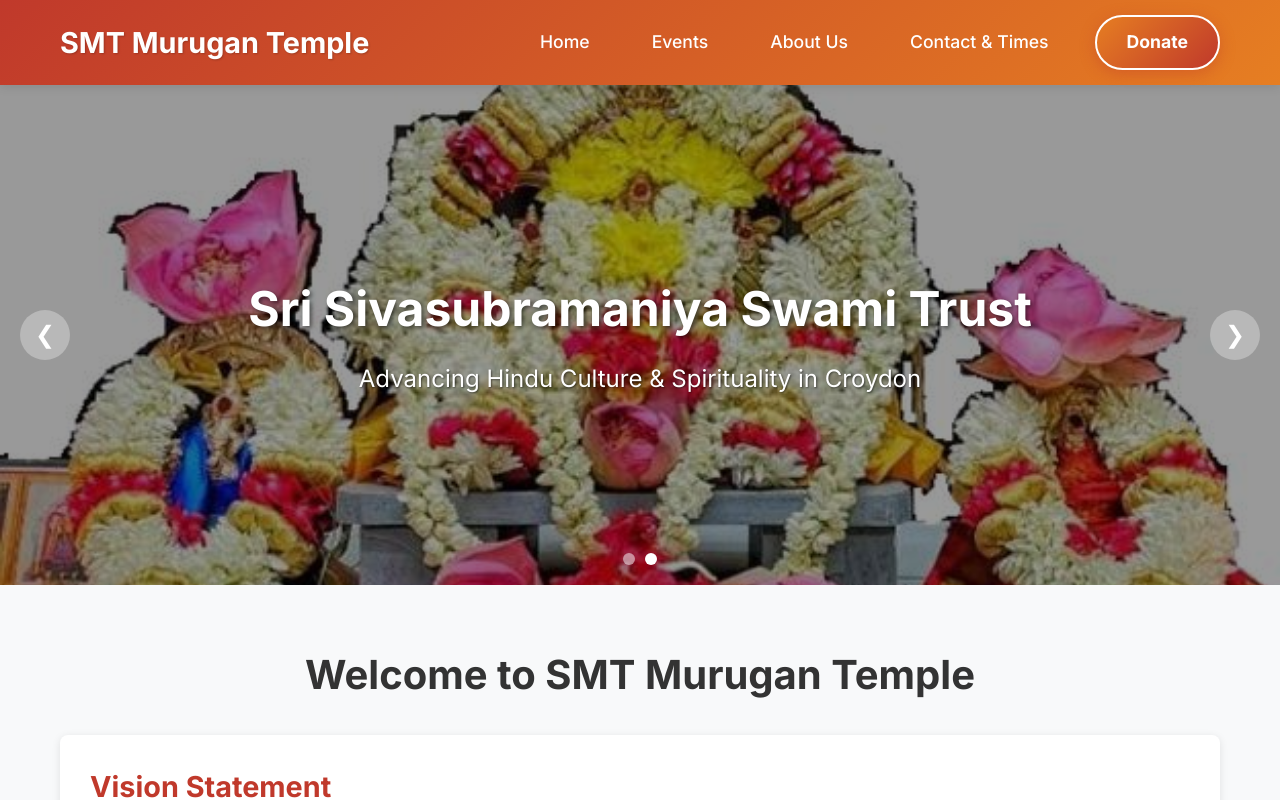
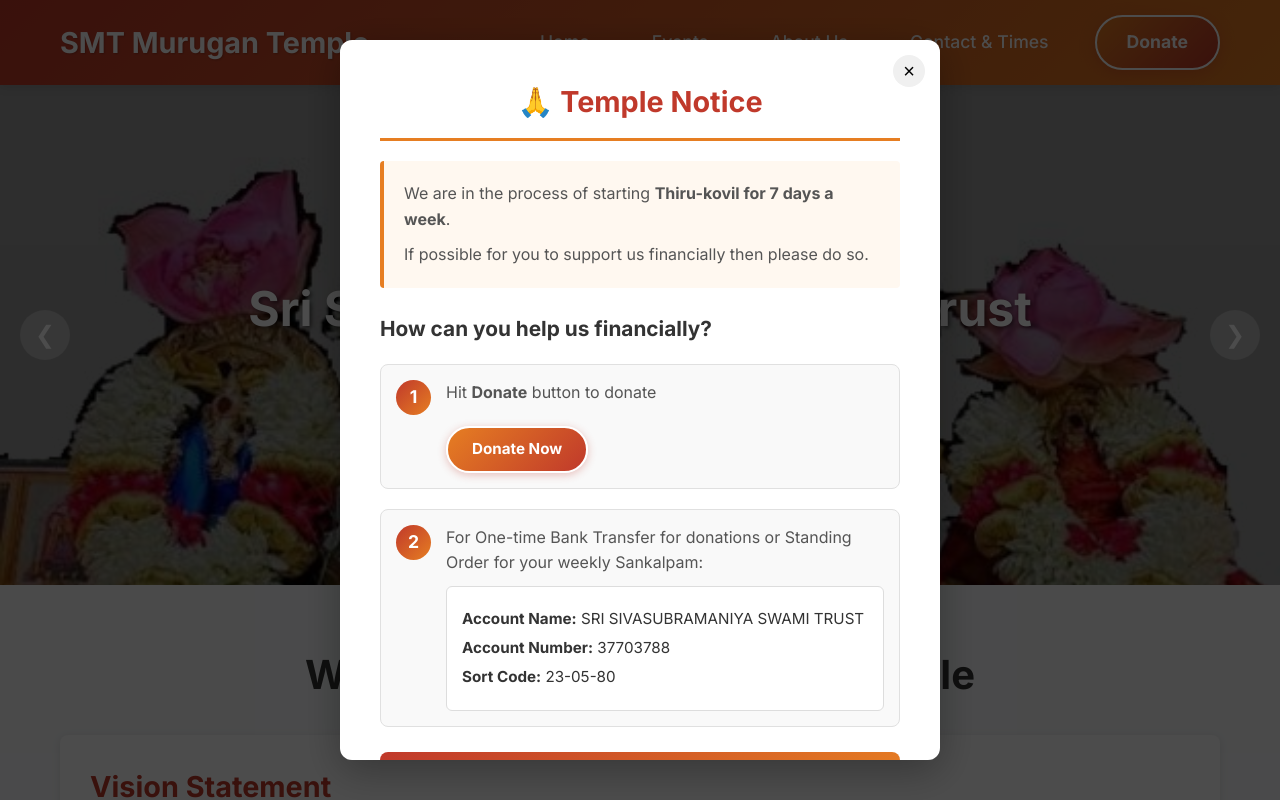
Before and after one commit to DILIGENTWORKS/smt-web, a React (Vite) app: page / in a window 1280 px wide. Shown: the top 800 px of the page. Built offline with nearby package versions, Linux system fonts and the light colour scheme.

Commit message:
show temple notice

```diff
--- a/src/App.jsx
+++ b/src/App.jsx
@@ -1,6 +1,7 @@
 import { BrowserRouter as Router, Routes, Route } from 'react-router-dom';
 import Navbar from './components/Navbar';
 import Footer from './components/Footer';
+import TempleNotice from './components/TempleNotice';
 import Home from './pages/Home';
 import Events from './pages/Events';
 import About from './pages/About';
@@ -11,6 +12,7 @@
   return (
     <Router basename="/">
       <div className="app">
+        <TempleNotice />
         <Navbar />
         <main className="main-content">
           <Routes>
--- /dev/null
+++ b/src/components/TempleNotice.css
@@ -0,0 +1,207 @@
+.temple-notice-overlay {
+  position: fixed;
+  top: 0;
+  left: 0;
+  right: 0;
+  bottom: 0;
+  background: rgba(0, 0, 0, 0.7);
+  display: flex;
+  justify-content: center;
+  align-items: center;
+  z-index: 9999;
+  padding: 20px;
+}
+
+.temple-notice-modal {
+  background: white;
+  border-radius: 12px;
+  max-width: 600px;
+  width: 100%;
+  max-height: 90vh;
+  overflow-y: auto;
+  position: relative;
+  box-shadow: 0 10px 40px rgba(0, 0, 0, 0.3);
+  animation: slideIn 0.3s ease-out;
+}
+
+@keyframes slideIn {
+  from {
+    opacity: 0;
+    transform: translateY(-20px);
+  }
+  to {
+    opacity: 1;
+    transform: translateY(0);
+  }
+}
+
+.notice-close {
+  position: absolute;
+  top: 15px;
+  right: 15px;
+  background: #f0f0f0;
+  border: none;
+  width: 32px;
+  height: 32px;
+  border-radius: 50%;
+  font-size: 20px;
+  cursor: pointer;
+  display: flex;
+  align-items: center;
+  justify-content: center;
+  transition: background 0.3s ease;
+  z-index: 10;
+}
+
+.notice-close:hover {
+  background: #e0e0e0;
+}
+
+.notice-content {
+  padding: 40px;
+}
+
+.notice-content h2 {
+  color: #c0392b;
+  font-size: 1.8rem;
+  margin-bottom: 20px;
+  text-align: center;
+  border-bottom: 3px solid #e67e22;
+  padding-bottom: 15px;
+}
+
+.notice-message {
+  background: #fff8f0;
+  padding: 20px;
+  border-left: 4px solid #e67e22;
+  border-radius: 4px;
+  margin-bottom: 25px;
+}
+
+.notice-message p {
+  margin: 0 0 10px 0;
+  line-height: 1.6;
+  color: #555;
+}
+
+.notice-message p:last-child {
+  margin-bottom: 0;
+}
+
+.donation-options {
+  margin-bottom: 25px;
+}
+
+.donation-options h3 {
+  color: #333;
+  font-size: 1.3rem;
+  margin-bottom: 20px;
+}
+
+.donation-option {
+  display: flex;
+  gap: 15px;
+  margin-bottom: 20px;
+  padding: 15px;
+  background: #f9f9f9;
+  border-radius: 8px;
+  border: 1px solid #e0e0e0;
+}
+
+.option-number {
+  background: linear-gradient(135deg, #c0392b 0%, #e67e22 100%);
+  color: white;
+  width: 35px;
+  height: 35px;
+  border-radius: 50%;
+  display: flex;
+  align-items: center;
+  justify-content: center;
+  font-weight: bold;
+  font-size: 1.1rem;
+  flex-shrink: 0;
+}
+
+.option-content {
+  flex: 1;
+}
+
+.option-content p {
+  margin: 0 0 10px 0;
+  line-height: 1.6;
+  color: #555;
+}
+
+.bank-details {
+  background: white;
+  padding: 15px;
+  border-radius: 6px;
+  margin-top: 10px;
+  border: 1px solid #ddd;
+}
+
+.bank-details p {
+  margin: 5px 0;
+  color: #333;
+  font-size: 0.95rem;
+}
+
+.donate-button-inline {
+  display: inline-block;
+  margin-top: 10px;
+  padding: 10px 24px;
+  background: linear-gradient(135deg, #e67e22 0%, #c0392b 100%);
+  color: white;
+  text-decoration: none;
+  border-radius: 25px;
+  font-weight: bold;
+  font-size: 0.95rem;
+  transition: all 0.3s ease;
+  border: 2px solid white;
+  box-shadow: 0 2px 8px rgba(192, 57, 43, 0.3);
+}
+
+.donate-button-inline:hover {
+  background: linear-gradient(135deg, #c0392b 0%, #e67e22 100%);
+  transform: translateY(-2px);
+  box-shadow: 0 4px 12px rgba(192, 57, 43, 0.5);
+}
+
+.notice-dismiss {
+  width: 100%;
+  padding: 12px 24px;
+  background: linear-gradient(135deg, #c0392b 0%, #e67e22 100%);
+  color: white;
+  border: none;
+  border-radius: 8px;
+  font-size: 1rem;
+  font-weight: bold;
+  cursor: pointer;
+  transition: all 0.3s ease;
+}
+
+.notice-dismiss:hover {
+  transform: translateY(-2px);
+  box-shadow: 0 4px 12px rgba(192, 57, 43, 0.4);
+}
+
+@media (max-width: 768px) {
+  .notice-content {
+    padding: 25px;
+  }
+
+  .notice-content h2 {
+    font-size: 1.5rem;
+  }
+
+  .donation-option {
+    flex-direction: column;
+    gap: 10px;
+  }
+
+  .option-number {
+    width: 30px;
+    height: 30px;
+    font-size: 1rem;
+  }
+}
--- /dev/null
+++ b/src/components/TempleNotice.jsx
@@ -0,0 +1,62 @@
+import React, { useState, useEffect } from 'react';
+import './TempleNotice.css';
+
+const TempleNotice = () => {
+  const [isOpen, setIsOpen] = useState(false);
+
+  useEffect(() => {
+    // Show notice on page load
+    setIsOpen(true);
+  }, []);
+
+  const handleClose = () => {
+    setIsOpen(false);
+  };
+
+  if (!isOpen) return null;
+
+  return (
+    <div className="temple-notice-overlay">
+      <div className="temple-notice-modal">
+        <button className="notice-close" onClick={handleClose}>&times;</button>
+        <div className="notice-content">
+          <h2>🙏 Temple Notice</h2>
+          <div className="notice-message">
+            <p>We are in the process of starting <strong>Thiru-kovil for 7 days a week</strong>.</p>
+            <p>If possible for you to support us financially then please do so.</p>
+          </div>
+
+          <div className="donation-options">
+            <h3>How can you help us financially?</h3>
+
+            <div className="donation-option">
+              <div className="option-number">1</div>
+              <div className="option-content">
+                <p>Hit <strong>Donate</strong> button to donate</p>
+                <a href="https://pay.sumup.com/b2c/QP0H1UDY" target="_blank" rel="noopener noreferrer" className="donate-button-inline">Donate Now</a>
+              </div>
+            </div>
+
+            <div className="donation-option">
+              <div className="option-number">2</div>
+              <div className="option-content">
+                <p>For One-time Bank Transfer for donations or Standing Order for your weekly Sankalpam:</p>
+                <div className="bank-details">
+                  <p><strong>Account Name:</strong> SRI SIVASUBRAMANIYA SWAMI TRUST</p>
+                  <p><strong>Account Number:</strong> 37703788</p>
+                  <p><strong>Sort Code:</strong> 23-05-80</p>
+                </div>
+              </div>
+            </div>
+          </div>
+
+          <button className="notice-dismiss" onClick={handleClose}>
+            Close Notice
+          </button>
+        </div>
+      </div>
+    </div>
+  );
+};
+
+export default TempleNotice;
```
